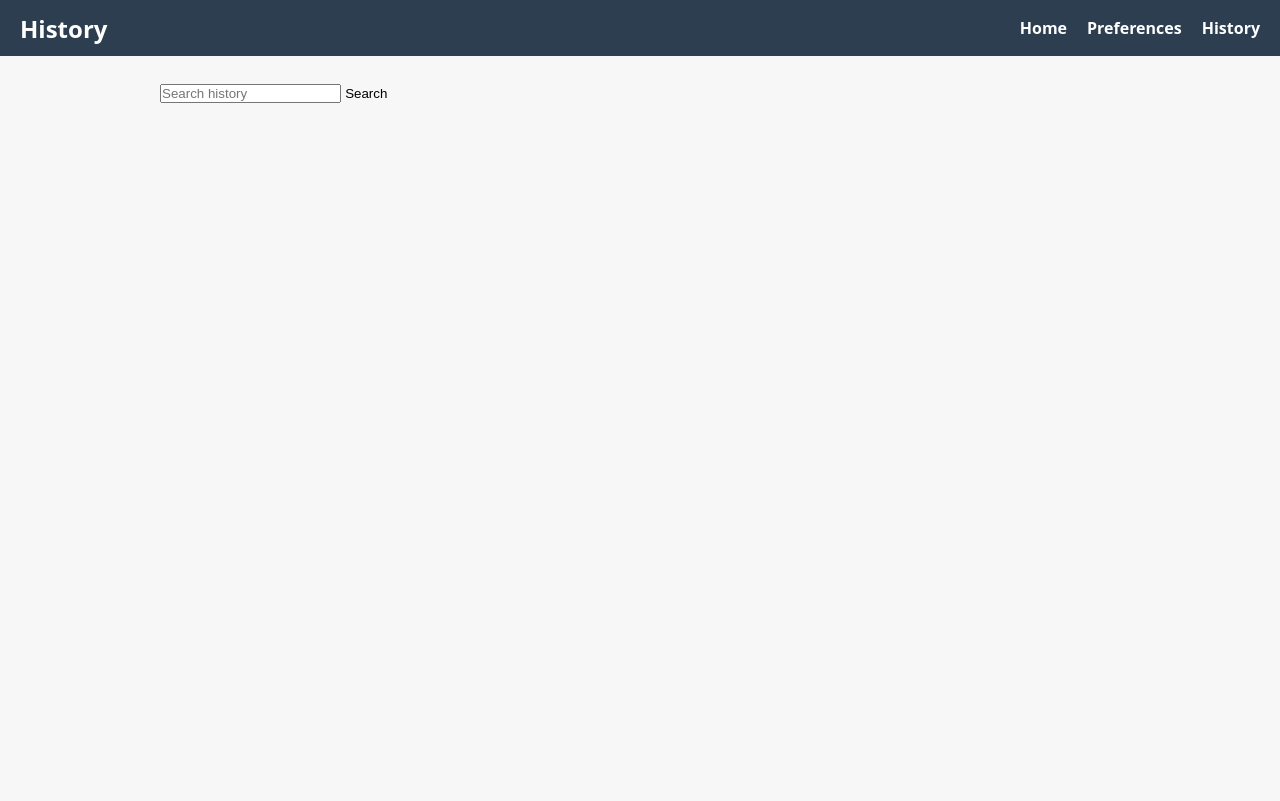
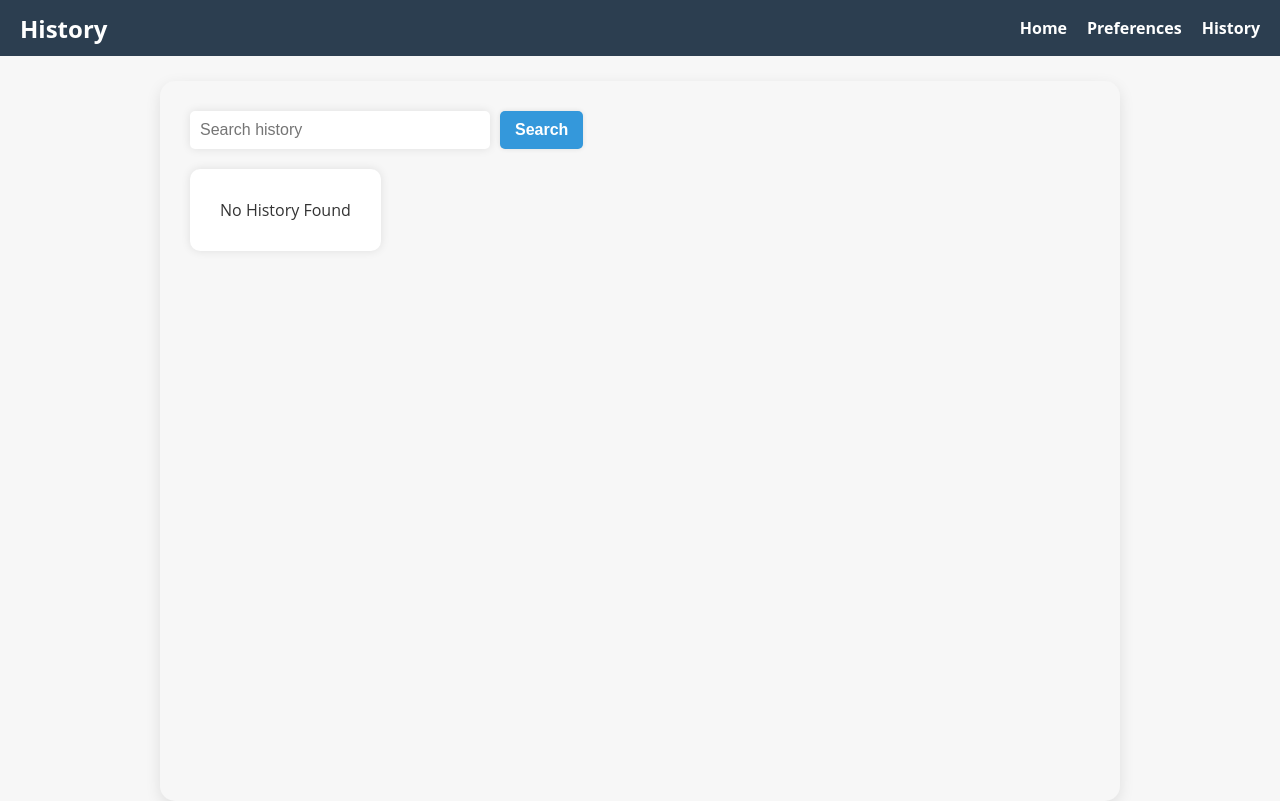
Before and after one commit to dstock3/custom_chatbot, a Flask app: template templates/history.html in a window 1280 px wide. Run offline with Flask 3, Linux system fonts and the light colour scheme; the template is opened without the code that fills it, so the values that code supplies are empty.

Commit message:
starting building out history.css

```diff
--- a/static/css/history.css
+++ b/static/css/history.css
@@ -0,0 +1,115 @@
+.history-container {
+    display: flex;
+    flex-direction: column;
+    width: 75%;
+    margin-top: 25px;
+    background-color: #f7f7f7;
+    padding: 30px;
+    border-radius: 15px;
+    box-shadow: 0 5px 15px rgba(0, 0, 0, 0.1);
+}
+
+.search-bar {
+    display: flex;
+    justify-content: center;
+    margin-bottom: 20px;
+}
+
+#search-form {
+    display: flex;
+    align-items: center;
+}
+
+#search {
+    padding: 10px;
+    border: none;
+    border-radius: 5px;
+    font-size: 16px;
+    color: #333;
+    width: 300px;
+    outline: none;
+    background-color: #fff;
+    box-shadow: 0 0 10px rgba(0, 0, 0, 0.1);
+    transition: box-shadow 0.3s ease-in-out;
+}
+
+#search:focus {
+    box-shadow: 0 0 15px rgba(0, 0, 0, 0.3);
+}
+
+#search-form button {
+    font-size: 16px;
+    font-weight: bold;
+    padding: 10px 15px;
+    background-color: #3498db;
+    color: #fff;
+    border-radius: 5px;
+    margin-left: 10px;
+    cursor: pointer;
+    box-shadow: 0 0 5px rgba(0, 0, 0, 0.1);
+    transition: background-color 0.3s ease-in-out;
+}
+
+#search-form button:hover {
+    background-color: #2980b9;
+}
+
+.history-section {
+    background-color: #fff;
+    padding: 30px;
+    border-radius: 10px;
+    box-shadow: 0 0 10px rgba(0, 0, 0, 0.1);
+}
+
+.history-section h3 {
+    font-size: 24px;
+    font-weight: bold;
+    margin-bottom: 15px;
+    color: #2c3e50;
+}
+
+.history-section table {
+    border-collapse: collapse;
+    width: 100%;
+}
+
+.history-section th {
+    background-color: #2c3e50;
+    color: white;
+    font-weight: bold;
+    padding: 10px;
+    text-align: left;
+    border-bottom: 2px solid #ddd;
+}
+
+.history-section td {
+    padding: 10px;
+    border-bottom: 1px solid #ddd;
+    font-size: 14px;
+}
+
+.history-section td:first-child {
+    color: #3498db;
+    font-weight: bold;
+}
+
+.history-section td:nth-child(2),
+.history-section td:nth-child(3) {
+    background-color: #f7f7f7;
+    border-radius: 5px;
+}
+
+.history-section td:last-child {
+    color: #3e8e41;
+    font-weight: bold;
+}
+
+/* Add some nice hover effect on table rows */
+.history-section tr:hover {
+    background-color: #f1f1f1;
+}
+
+.history-section tr:hover td:first-child,
+.history-section tr:hover td:last-child {
+    color: #2c3e50;
+}
--- a/templates/history.html
+++ b/templates/history.html
@@ -23,13 +23,48 @@
             </ul>
         </nav>
     </header>
-    <main>
+    <main class="history-container">
         <section class="search-bar">
             <form id="search-form" method="get" action="/history/search">
                 <input type="search" id="search" name="search" placeholder="Search history">
                 <button type="submit">Search</button>
             </form>
         </section>
+
+        {% if history %}
+            <section class="history-section">
+                <h3>History</h3>
+                <table>
+                <tr>
+                    <th>Date</th>
+                    <th>User Message</th>
+                    <th>Assistant Message</th>
+                    <th>Keywords</th>
+                </tr>
+                {% set current_date = '' %}
+                {% for transcript in history %}
+                    {% if transcript[3] != current_date %}
+                    {% if loop.index > 1 %}
+                        </td></tr>
+                    {% endif %}
+                    <tr>
+                        <td>{{ transcript[3] }}</td>
+                        <td>{{ transcript[1] }}</td>
+                        <td>{{ transcript[2] }}</td>
+                        <td>{{ transcript[4] }}</td>
+                        {% set current_date = transcript[3] %}
+                    {% else %}
+                    <br>{{ transcript[1] }}<br>{{ transcript[2] }}
+                    {% endif %}
+                {% endfor %}
+                </td></tr>
+                </table>
+            </section>
+            {% else %}
+            <section class="history-section">
+                <p>No History Found</p>
+            </section>
+        {% endif %}
     </main>
 </body>
 </html>
```
